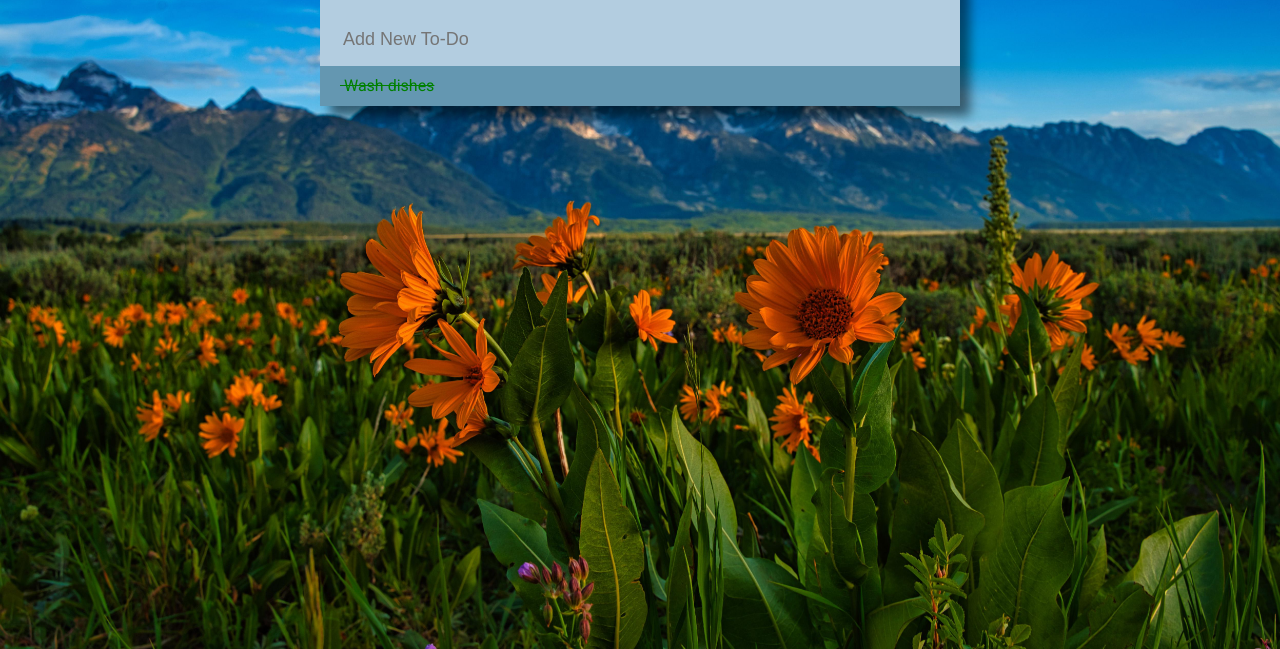
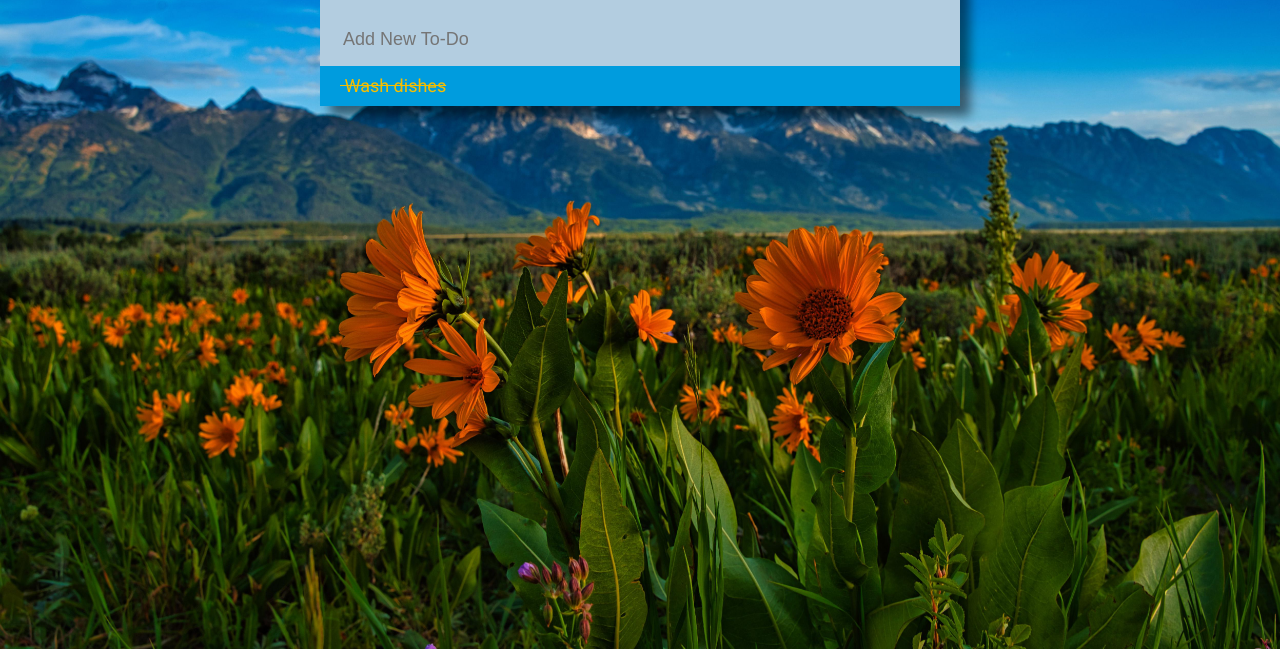
Before and after one commit to rs401/ToDo-List, a plain HTML site: page index.html in a window 1280 px wide. Both pictures are taken after a click on the element "Wash dishes". Shown: the part 151-800 px from the top of the page. Drawn offline with Linux system fonts and the light colour scheme.

Commit message:
My eyes are old update.

```diff
--- a/assets/css/todo.css
+++ b/assets/css/todo.css
@@ -13,7 +13,7 @@ body {
 }
 
 .completed {
-  color: green;
+  color: #f6be00;
   text-decoration: line-through;
 }
 
@@ -33,14 +33,16 @@ ul {
 }
 
 li {
-  background: #6497b1;
+  background: #009cde;
   height: 40px;
   line-height: 40px;
-  color: #444;
+  color: #fff;
+  font-size: 18px;
 }
 
 li:nth-child(2n) {
-  background: #b3cde0;
+  background: #00637c;
+  font-size: 18px;
 }
 
 input {
```
